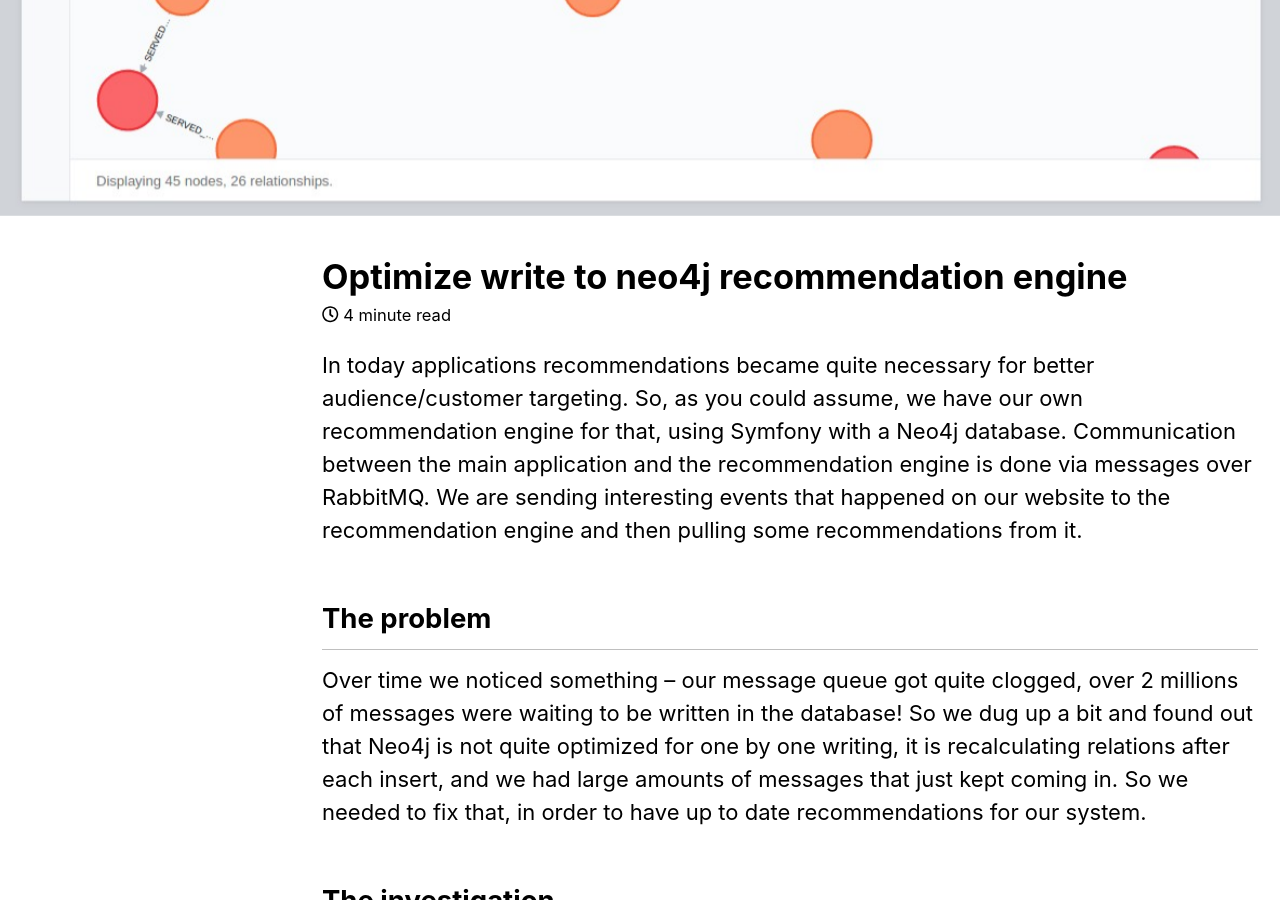
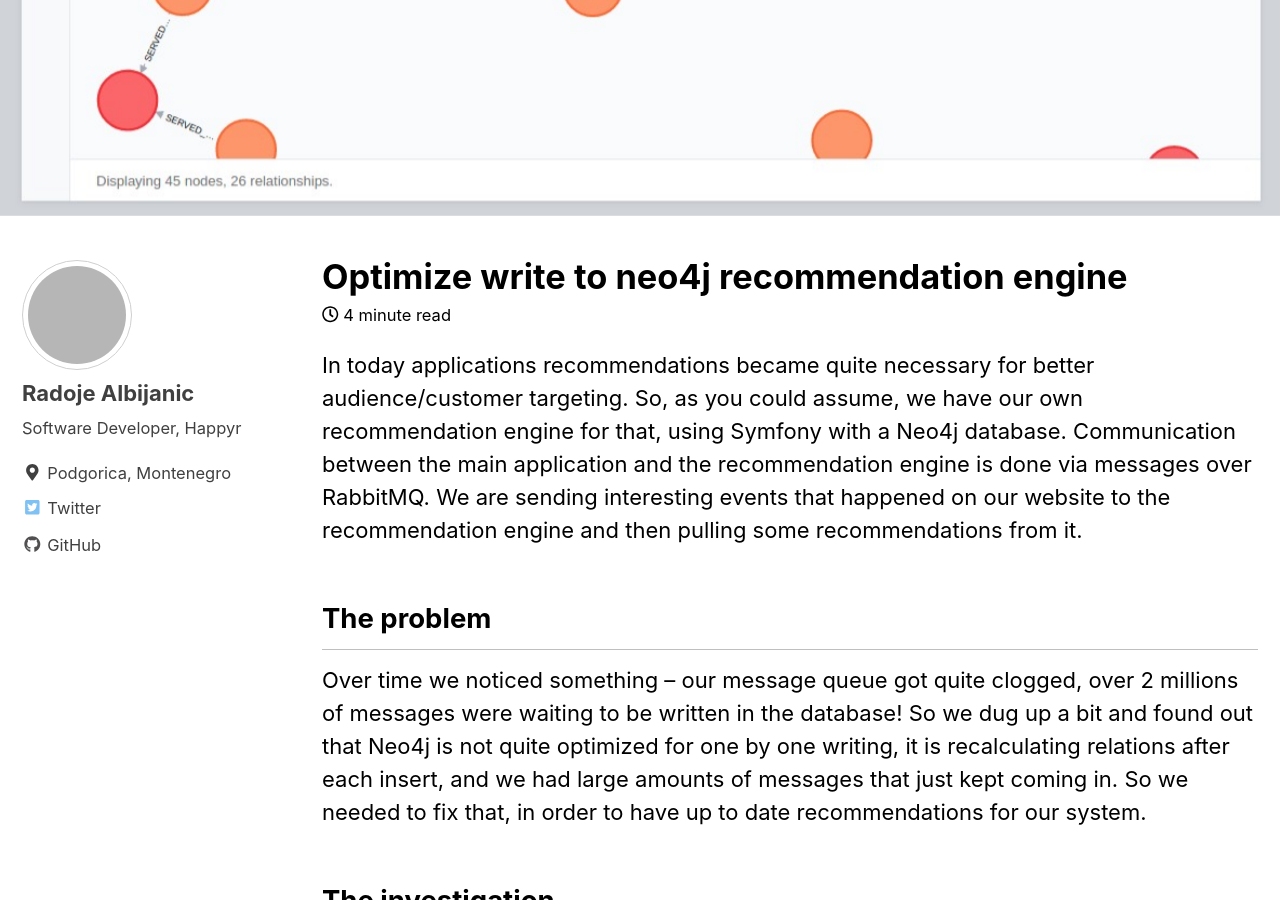
Before and after one commit to Happyr/developer.happyr.com, a Jekyll site: the page built from _posts/2019-07-03-optimize-write-to-neo4-recommendation-engine.md, in a window 1280 px wide and 900 px high, scrolled down 477 px. Built offline with Jekyll 4.4.1, drawn with Linux system fonts in a browser that asks for light colours; nearby versions of some CDN libraries; comment, search, counter and statistics services are not loaded; grey boxes are pictures that could not be loaded.

Commit message:
Publish time (#19)

```diff
--- a/_data/authors.yml
+++ b/_data/authors.yml
@@ -6,6 +6,13 @@
   twitter: "tobiasnyholm"
   github: "nyholm"
   location: "Stockholm"
+Radoje Albijanic:
+  name: "Radoje Albijanic"
+  bio: "Software Developer, Happyr"
+  avatar: "https://avatars1.githubusercontent.com/u/30075502?s=400&v=4"
+  twitter: "RadojeAlbijanic"
+  github: "aradoje"
+  location: "Podgorica, Montenegro"
 
 Georgos Landin Xanthopoulos:
   name: "Georgos Landin Xanthopoulos"
```
